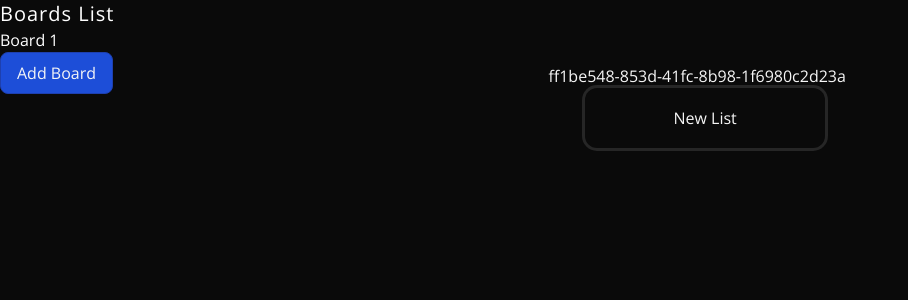
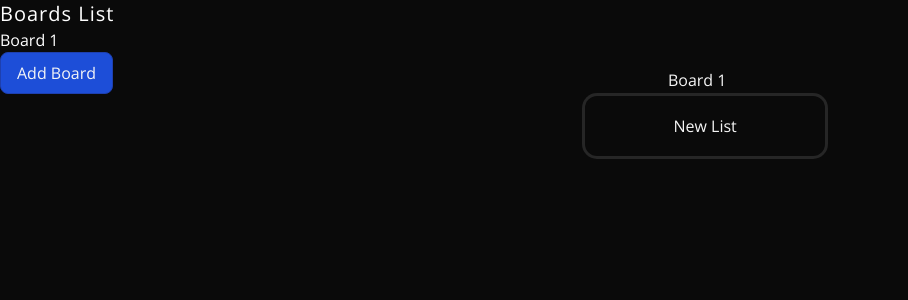
Before and after one commit to MacielG1/KBoards, a Next.js app: page / in a window 1280 px wide. Both pictures are taken after a click on the button "Add Board". Shown: the top 300 px of the page, without its empty margins (0-908 px from the left). Built offline with nearby package versions, Linux system fonts and the light colour scheme.

Commit message:
added board title display and default editing to false so items can be dragged immediately

```diff
--- a/components/Board.tsx
+++ b/components/Board.tsx
@@ -23,6 +23,9 @@ export default function Board({ lists, listItems, setLists, setListItems, curren
   const { addItem, deleteItem, updateItem, addList, deleteList, updateList } = useStore();
   const [activeList, setActiveList] = useState<ListType | null>(null);
   const [activeItem, setActiveItem] = useState<ItemType | null>(null);
+  const [boards, setBoards] = useStore((state) => [state.boards, state.setBoards]);
+
+  const currentBoardData = boards.find((b) => b.id === currentBoardId);
 
   const pointerSensor = useSensor(PointerSensor, {
     activationConstraint: {
@@ -173,10 +176,9 @@ export default function Board({ lists, listItems, setLists, setListItems, curren
   );
 
   const listIds = useMemo(() => lists.map((i) => i.id), [lists]);
-
   return (
     <main className="grid pt-16 pb-4 w-full place-items-center overflow-x-auto ">
-      <span className="text-neutral-100">{currentBoardId}</span>
+      <span className="text-neutral-100 py-1">{currentBoardData?.title}</span>
       <DndContext sensors={sensors} onDragStart={onDragStart} onDragEnd={onDragEnd} onDragOver={onDragOver} id="board">
         <div className="m-auto flex gap-4">
           <div className="flex gap-4   ">
--- a/components/ItemCard.tsx
+++ b/components/ItemCard.tsx
@@ -11,7 +11,7 @@ interface Props {
 }
 
 export default function Item({ Item, deleteItem, updateItem }: Props) {
-  const [isEditing, setIsEditing] = useState(true);
+  const [isEditing, setIsEditing] = useState(false);
 
   const { setNodeRef, attributes, listeners, transform, transition, isDragging, isSorting } = useSortable({
     id: Item.id,
--- a/components/List.tsx
+++ b/components/List.tsx
@@ -48,12 +48,12 @@ export default function ListOverlay({ list, deleteList, updateList, addItem, ite
       <div
         {...attributes}
         {...listeners}
-        className="bg-neutral-900 text-neutral-100 text-lg h-[4rem] rounded-xl rounded-b-none p-3 font-bold flex items-center justify-between"
+        className="bg-neutral-900 min-h-[4rem]  text-neutral-100 text-lg h-[4rem]  rounded-xl rounded-b-none p-3 font-bold flex items-center justify-between"
       >
-        <div className="flex gap-2 items-center w-[90%] cursor-text">
-          <span className="flex justify-center items-center bg-neutral-800 w-8 h-8 rounded-full">{itemsIds.length}</span>
+        <div className="flex gap-2 items-center w-[90%] cursor-text ">
+          <span className="flex justify-center items-center bg-neutral-800 w-8 h-8  rounded-full">{itemsIds.length}</span>
           <p
-            className="flex-grow rounded-md h-8 flex items-center"
+            className="flex-grow rounded-md h-8 flex items-center "
             onClick={() => {
               setIsEditing(true);
             }}
--- a/components/Sidebar.tsx
+++ b/components/Sidebar.tsx
@@ -25,6 +25,7 @@ export default function Sidebar() {
     addBoard(newBoard);
     localStorage.setItem("boards", JSON.stringify([...boards, newBoard]));
     setCurrentBoardId(newBoard.id);
+    localStorage.setItem("currentBoardId", newBoard.id);
   }
 
   return (
```
